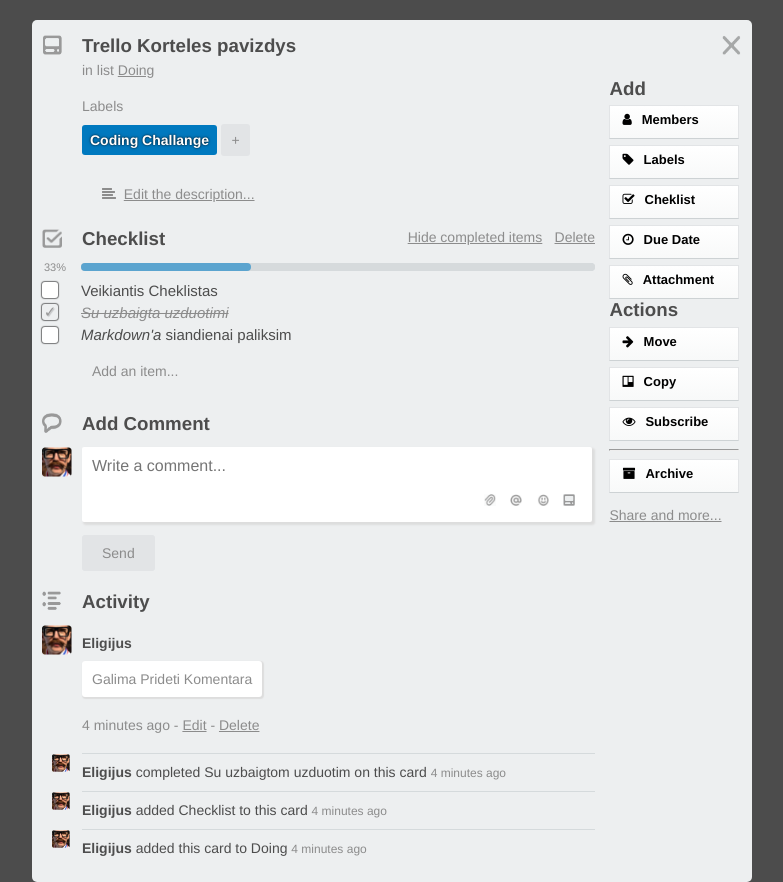
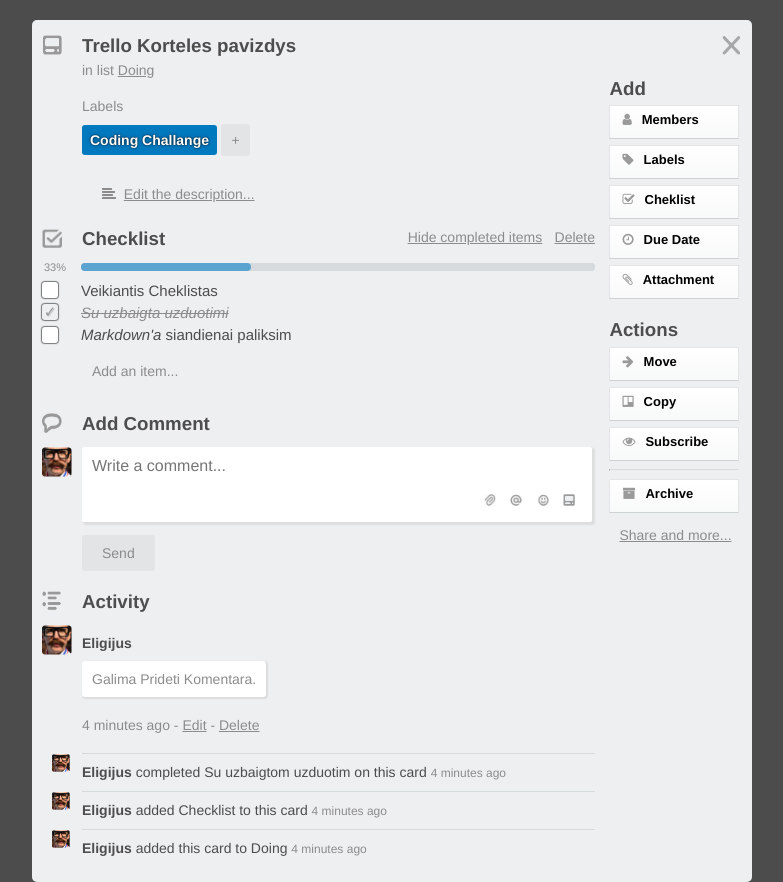
Before and after one commit to abe-source/Trello-card, a website: page public/index.html in a window 1280 px wide. Shown: the whole page, without its empty margins (248-1031 px from the left). Drawn offline with nearby package versions, Linux system fonts and the light colour scheme.

Commit message:
Initial commit
Right side styling done

```diff
--- a/public/css/styles.css
+++ b/public/css/styles.css
@@ -385,6 +385,10 @@
 	margin-left: 10px;
 }
 
+.add-buttons-bottom {
+	margin-top: 20px;
+}
+
 /********* BUTTON STYLES ************/
 .btn-right {
 	background: linear-gradient(to bottom,#fff 0,#f8f9f9 100%);
@@ -409,4 +413,14 @@
 .btn-right i{
 	padding-left: 5px;
 	padding-right: 10px;
+	color: #9A9A9A;
 }
+
+hr {
+	border-top: 1px solid #d5dadc;
+	background-color: #EDEFF0;
+}
+
+.add-buttons p{
+	padding-left: 10px;
+}
--- a/public/index.html
+++ b/public/index.html
@@ -104,7 +104,7 @@
 				</div>
 				<div class="user-info flex-item">
 					<h4>Eligijus</h4>
-					<p class="activity-comment-lg">Galima Prideti Komentara</p>
+					<p class="activity-comment-lg">Galima Prideti Komentara.</p>
 					<p class="activity-time">4 minutes ago - <span><u>Edit</u> - <u>Delete</u></p>
 				</div>
 			</div> <!-- END OF USER ACTIVITY -->
```
